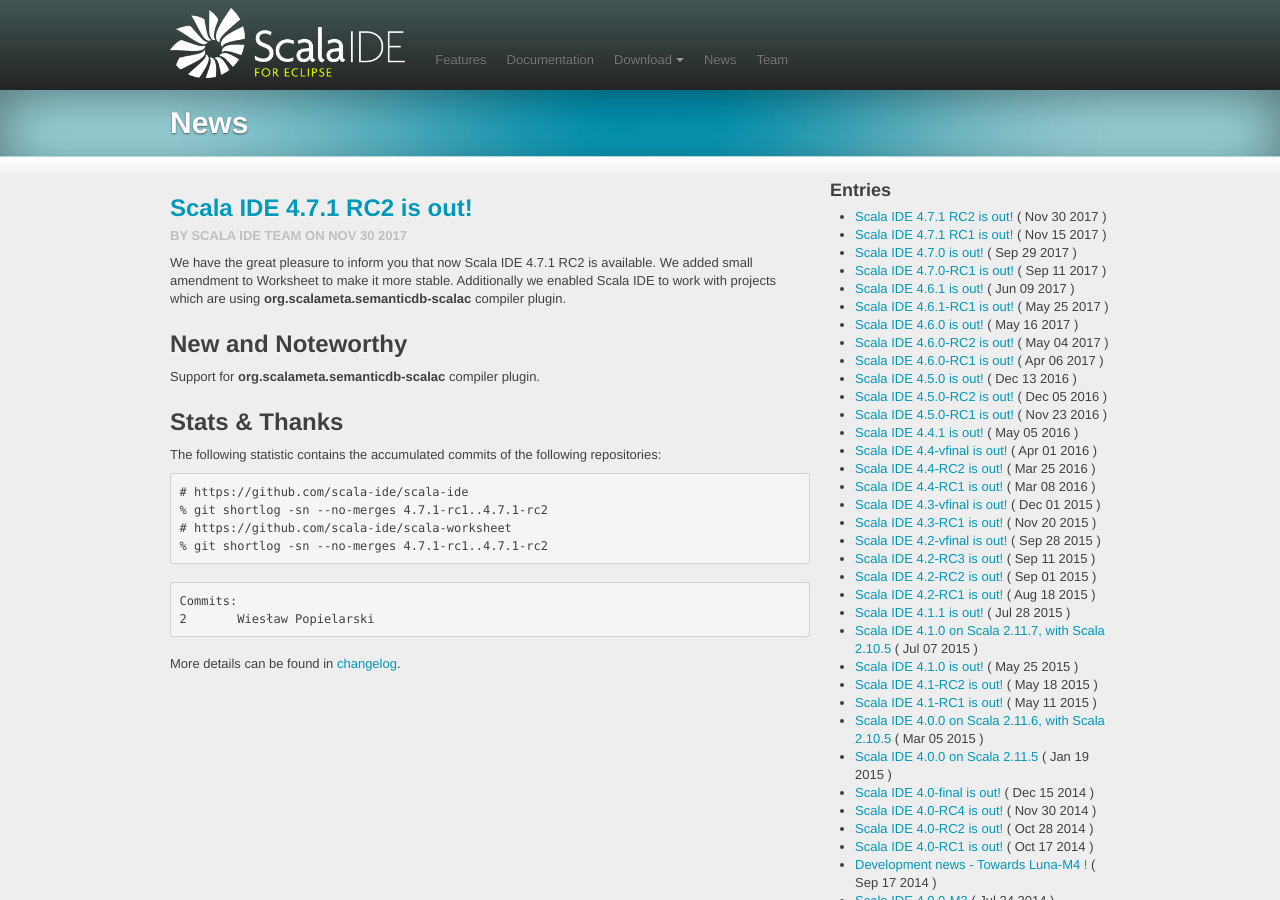
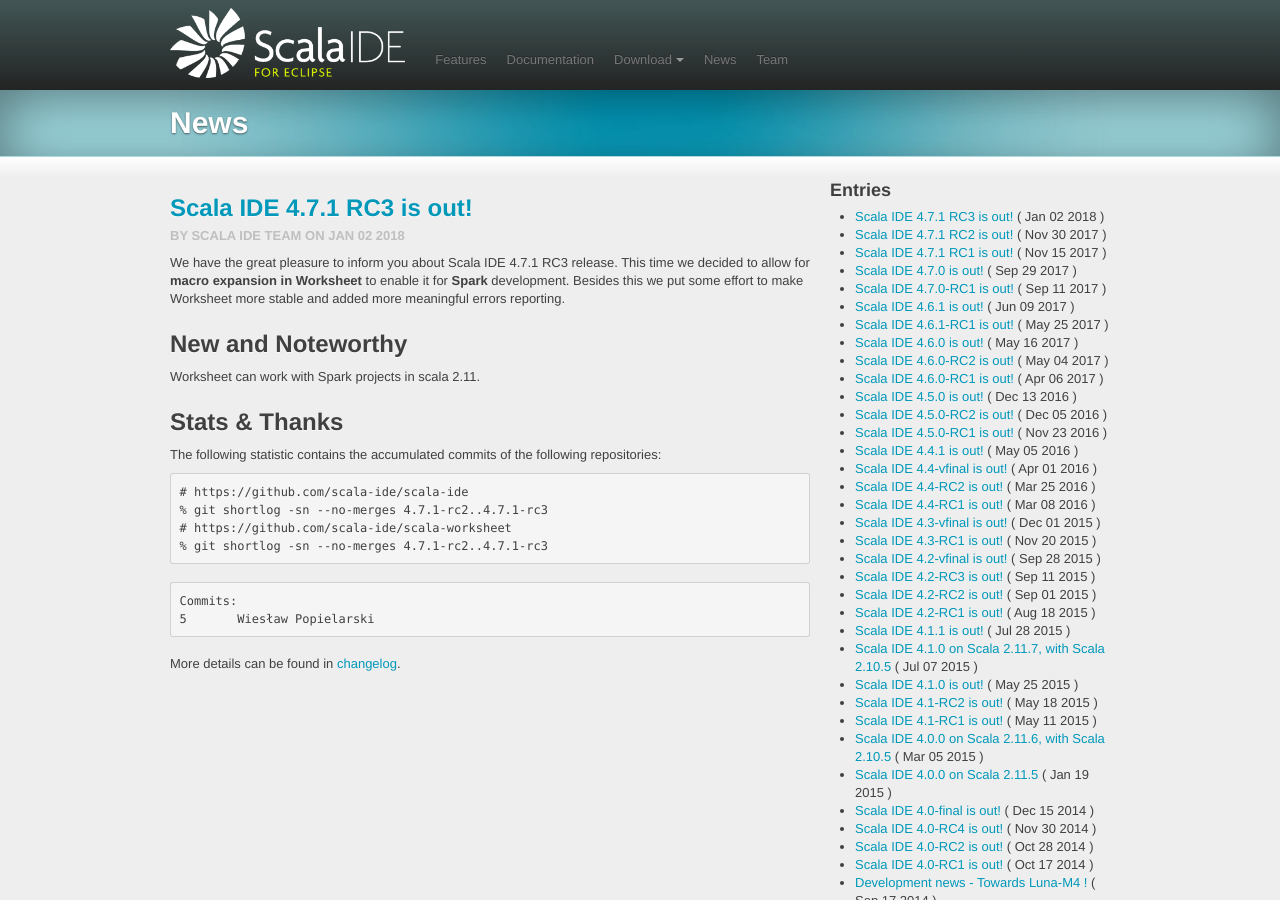
Before and after one commit to scala-ide/scala-ide.github.com, a Jekyll site: the page built from blog/index.md, in a window 1280 px wide and 900 px high. Built offline with Jekyll 4.4.1, drawn with Linux system fonts in a browser that asks for light colours.

Commit message:
Prepares 4.7.1-rc3.

```diff
--- a/_includes/frontpage.txt
+++ b/_includes/frontpage.txt
@@ -23,17 +23,17 @@
     </div>
 
 <!-- Uncomment this section for a RC release -->
-<!-- 4.7.1 RC2 -->
+<!-- 4.7.1 RC3 -->
 <div>
     <div class="rounded-corner-box" style="min-height: 0px; float: left; padding: 10px; margin-top: 10px; width: 778px; background-color: rgba(0,0,0,0.5);">
       <span class="news-box-text">
-        Or... Walk on the wild side. <span class="emphasize"><a href="{{ site.baseurl }}/download/milestone.html">Try version 4.7.1 RC2!</a></span>
+        Or... Walk on the wild side. <span class="emphasize"><a href="{{ site.baseurl }}/download/milestone.html">Try version 4.7.1 RC3!</a></span>
       </span>
     </div>
     <span class="news-arrow"><img src="{{ site.baseurl }}/resources/images/news-arrow.png"></span>
     <a href="{{ site.baseurl }}/download/milestone.html"><img style="float: right; margin-top: 5px; margin-bottom: -15px; margin-right: 35px;" src="{{ site.baseurl }}/resources/images/tools.png"></a>
 </div>
-<!-- 4.7.1 RC2-->
+<!-- 4.7.1 RC3-->
 </div>
 </div>
 
--- a/_includes/sdk-download-box-2-12-rc.txt
+++ b/_includes/sdk-download-box-2-12-rc.txt
@@ -30,7 +30,7 @@
 
 <script type="text/javascript">
 var urls_212 = {
-  prefix: "http://downloads.typesafe.com/scalaide-pack/4.7.1-rc2-oxygen-212-20171130/scala-SDK-4.7.1-rc2-2.12",
+  prefix: "http://downloads.typesafe.com/scalaide-pack/4.7.1-rc3-oxygen-212-20180102/scala-SDK-4.7.1-rc3-2.12",
 };
 
 urls_212.win64  = urls_212.prefix + "-win32.win32.x86_64.zip"
--- /dev/null
+++ b/blog/_posts/2018-01-02-release-notes-4.7.1-rc3.md
@@ -0,0 +1,32 @@
+---
+layout: blog
+title: Scala IDE 4.7.1 RC3 is out!
+author: Scala IDE team
+disqus: false
+---
+
+We have the great pleasure to inform you about Scala IDE 4.7.1 RC3 release. This time we decided to allow for <b>macro expansion in Worksheet</b> to enable it for <b>Spark</b> development. Besides this we put some effort to make Worksheet more stable and added more meaningful errors reporting.
+
+## New and Noteworthy
+
+Worksheet can work with Spark projects in scala 2.11.
+
+## Stats & Thanks
+
+The following statistic contains the accumulated commits of the following repositories:
+
+<pre>
+# https://github.com/scala-ide/scala-ide
+% git shortlog -sn --no-merges 4.7.1-rc2..4.7.1-rc3
+# https://github.com/scala-ide/scala-worksheet
+% git shortlog -sn --no-merges 4.7.1-rc2..4.7.1-rc3
+</pre>
+
+<pre>
+Commits:
+5	Wiesław Popielarski
+</pre>
+
+More details can be found in [changelog][cl].
+
+[cl]: http://scala-ide.org/docs/changelog.html
--- a/download/milestone.md
+++ b/download/milestone.md
@@ -6,7 +6,7 @@
 Here you can find the update sites for milestone or release candidates. Use this stream if you want to stay
 up to date with the latest developments in the Scala compiler and the Scala IDE itself.
 
-## Scala IDE 4.7.1-RC2 download
+## Scala IDE 4.7.1-RC3 download
 
 This bundle contains the Scala IDE for Eclipse and it comes pre-configured
 for optimal performance. No need to configure update sites, and *Check for updates* will keep your
```
